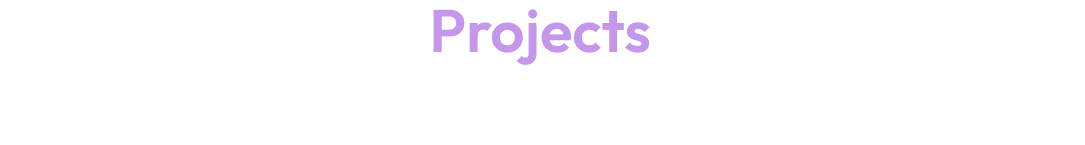
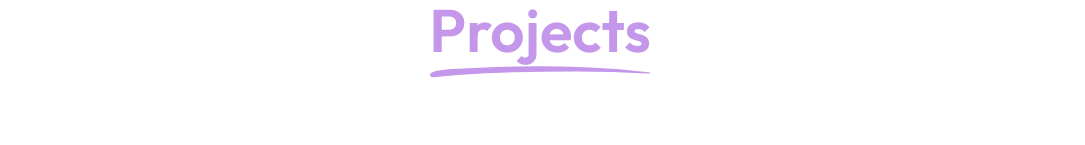
Before and after one commit to Artentii/my-portfolio, a Next.js app: page /components/Sections/projects in a window 1280 px wide. Shown: the top 145 px of the page, without its empty margins (100-1185 px from the left). Built offline with nearby package versions, Linux system fonts and the light colour scheme.

Commit message:
Added deco to headers

```diff
--- a/src/app/components/Sections/projects/page.js
+++ b/src/app/components/Sections/projects/page.js
@@ -38,7 +38,7 @@ const addNewProjectCategory = [
 export default function Projects() {
   return (
     <div id="projects">
-      <h3 className="text-6xl font-semibold text-center text-primary-color">Projects</h3>
+      <h3 className="text-6xl font-semibold text-center text-primary-color"><span className="word-deco-primary">Projects</span></h3>
       {/* Quote container */}
       <div className="pt-10">
         <div className="py-10">
--- a/src/app/components/Sections/services/page.js
+++ b/src/app/components/Sections/services/page.js
@@ -64,7 +64,7 @@ export default function Services() {
       <div className="flex flex-wrap gap-4 lg:gap-10 justify-center pt-10 px-10">
         {addServiceLink.map((card, index) => (
           <div
-            className="flex flex-row items-center decoration-transparent lg:hover:underline hover:decoration-gray-light hover:underline-offset-8 cursor-pointer transition-all duration-300 ease-in-out"
+            className="flex flex-row items-center decoration-transparent lg:hover:underline hover:decoration-gray-light  hover:underline-offset-8 cursor-pointer transition-all duration-300 ease-in-out"
             key={index}
           >
             <span className="text-lg lg:text-2xl text-gray-light">{card.title}</span>
--- a/src/app/components/latestprojects.js
+++ b/src/app/components/latestprojects.js
@@ -32,7 +32,7 @@ export default function LatestProjects() {
       {/* <Image className="absolute right-0 bottom-0 -rotate-45 z-50" src="/new_project_hand.png" alt="Bulb" width={150} height={120} /> */}
       <div>
         <Image className="absolute -top-10 left-56 z-50" src="/deco/lines.svg" alt="Bulb" width={90} height={80} />
-        <h3 className="text-4xl text-gray-normal font-semibold">Latest projects</h3>
+        <h3 className="text-4xl text-gray-normal font-semibold"><span className="word-deco">Latest projects</span></h3>
       </div>
       <div className="flex justify-center ">
         <div className="flex flex-col items-start">
--- a/src/app/globals.css
+++ b/src/app/globals.css
@@ -53,7 +53,7 @@ body {
   background-position: 50% 100%;
   background-repeat: no-repeat;
   background-size: contain;
-  padding: .25rem 0rem;
+  padding: .6rem 0rem;
 }
 @keyframes grain {
   0% {
--- a/src/app/index.js
+++ b/src/app/index.js
@@ -3,13 +3,13 @@ export default function Hero() {
   return (
     <div className="flex flex-col lg:w-11/12 px-20 py-10 3xl:p-40" id="hero">
       <div className="flex flex-col relative">
-        <Image className="hidden 2xl:flex absolute lg:top-5 3xl:bottom-56 lg:right-44 3xl:w-[200px] z-50 animate-wiggle" src="deco/stars.svg" width="80" height="80" alt="3D laptop" priority />
+        <Image className="hidden 2xl:flex absolute lg:top-5 3xl:bottom-56 lg:right-60 3xl:w-[200px] z-50 animate-wiggle" src="deco/stars.svg" width="80" height="80" alt="3D laptop" priority />
         <Image className="hidden 2xl:flex absolute lg:-top-8 lg:left-20 3xl:bottom-56 3xl:w-[200px]" src="deco/bubble.svg" width="100" height="90" alt="3D laptop" priority />
 
         <div className="relative">
           <span className="text-gray-normal text-md lg:text-lg">Hi there, I&apos;m Artentii</span>
         </div>
-        <h1 className="text-[50px] lg:text-[120px] my-5 text-primary-color font-extrabold leading-none">
+        <h1 className="text-[50px] lg:text-[110px] my-5 text-primary-color font-extrabold leading-none">
           Web <span className="">Developer</span> & Graphic Designer
         </h1>
         <p className=" w-3/4 text-gray-normal lg:p-0 text-md lg:text-lg my-5 lg:my-5">
@@ -17,7 +17,7 @@ export default function Hero() {
           enrich their lives in various ways.
         </p>
       </div>
-      <div className="flex flex-col items-start gap-4 3xl:pt-10">
+      <div className="flex flex-col items-start gap-4 lg:pt-5 3xl:pt-10">
         <p className="text-gray-normal font-medium text-center text-md lg:text-lg">How can I help you?</p>
         <div className="flex flex-col lg:flex-row gap-4 lg:gap-5">
           <button className="px-8 lg:px-10 py-4 bg-primary-color hover:lg:bg-primary-color-dark rounded-lg lg:w-[350px] shadow-button-hero-s lg:shadow-button-hero lg:hover:-translate-y-1 lg:hover:shadow-button-job-hover transition-all duration-300 ease-in-out">
```
